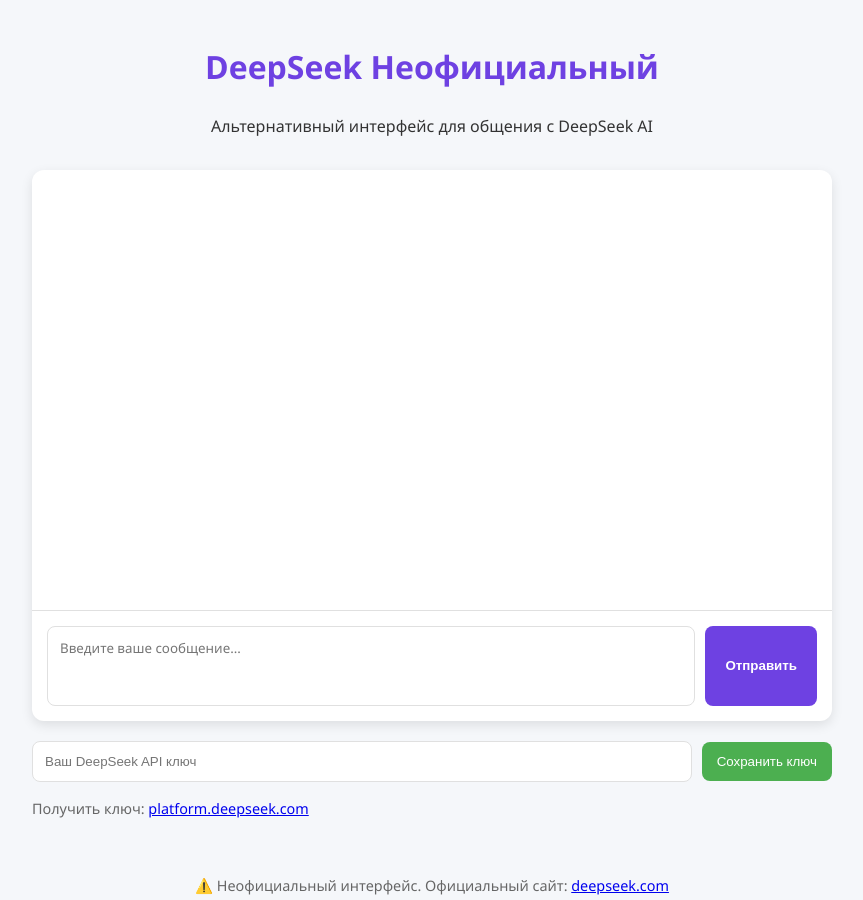
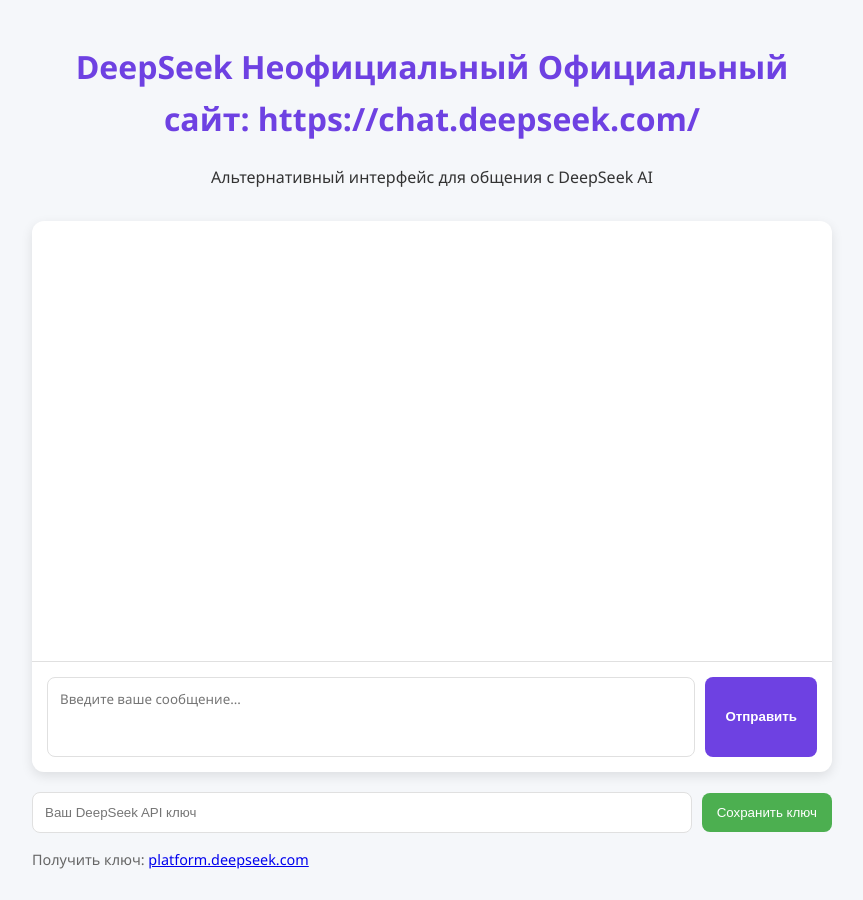
Before and after one commit to AndreyVoblenko/DeepSeekSait, a plain HTML site: page index.html in a window 1280 px wide. Shown: the top 900 px of the page, without its empty margins (208-1071 px from the left). Drawn offline with Linux system fonts and the light colour scheme.

Commit message:
Update index.html

```diff
--- a/index.html
+++ b/index.html
@@ -8,7 +8,8 @@
 </head>
 <body>
     <header>
-        <h1>DeepSeek Неофициальный</h1>
+        <h1>DeepSeek Неофициальный
+            Официальный сайт: https://chat.deepseek.com/</h1>
         <p>Альтернативный интерфейс для общения с DeepSeek AI</p>
     </header>
 
```
